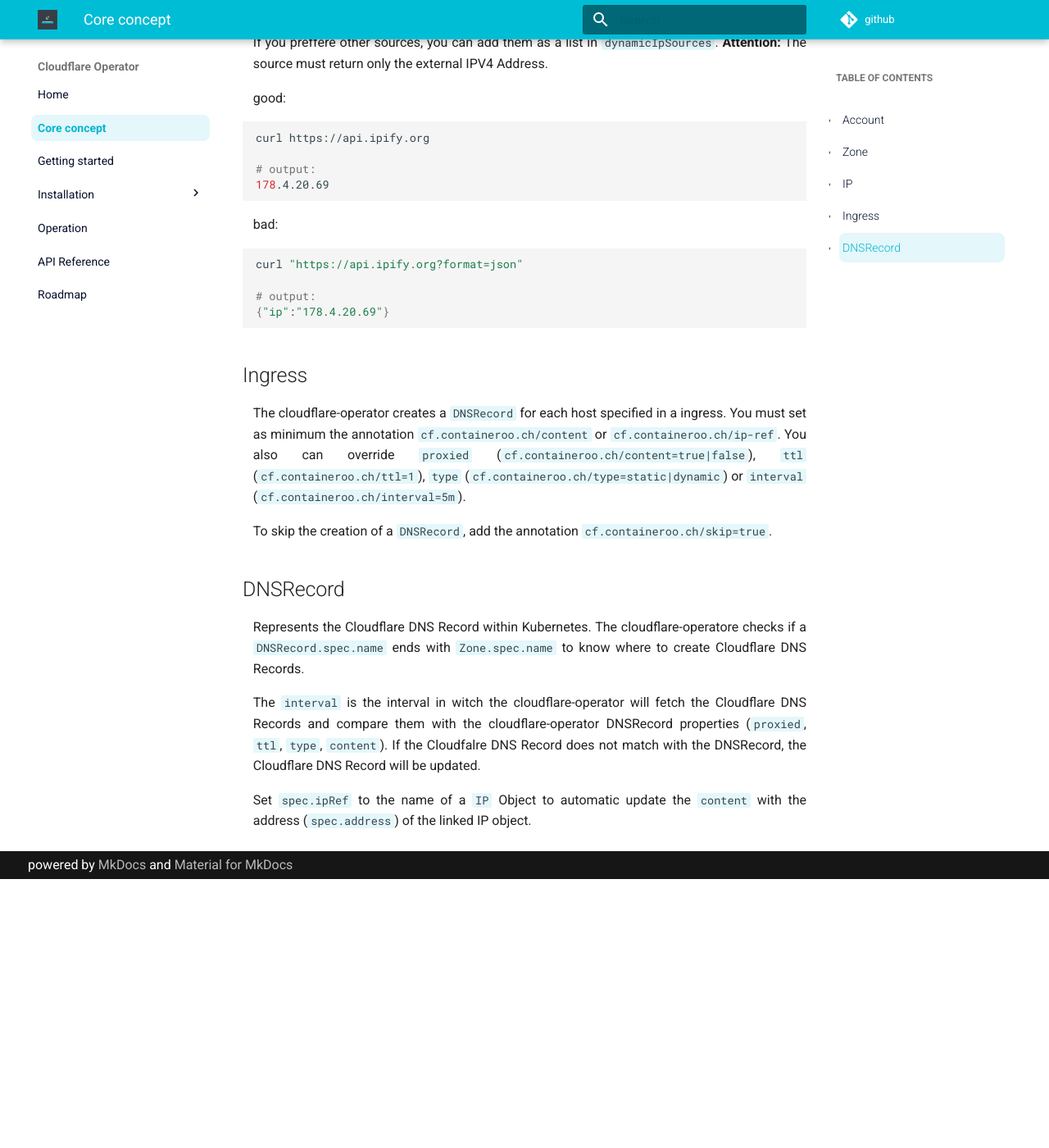
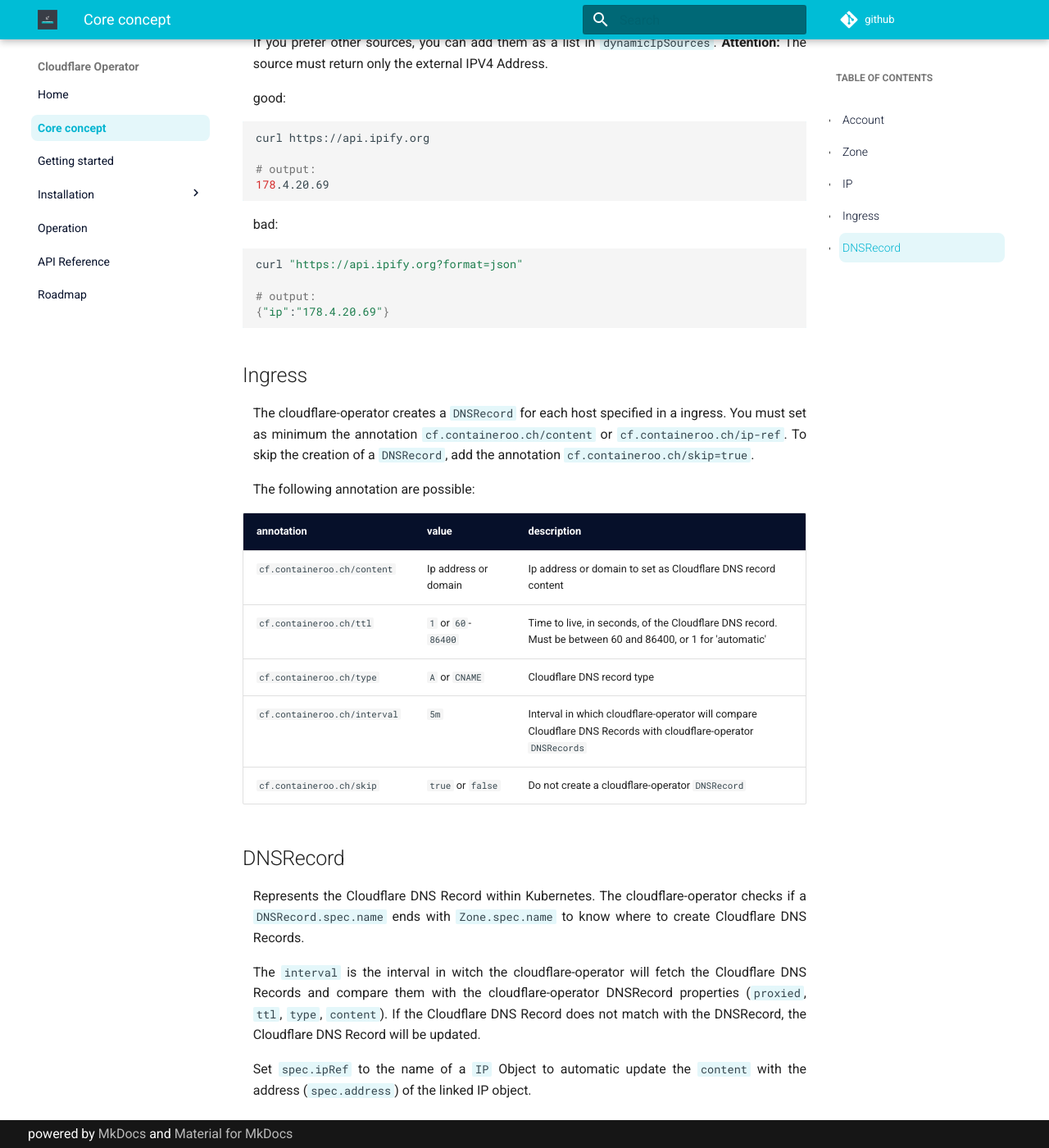
Before and after one commit to containeroo/cloudflare-operator, an MkDocs documentation site: the page built from docs/content/core_concept.md, in a window 1280 px wide and 1400 px high, scrolled down 1037 px. Shown: the whole window at 82% size. Built offline with MkDocs 1.6.1 and Material for MkDocs 9.7.7, drawn with Linux system fonts in a browser that asks for light colours; comment, search, counter and statistics services are not loaded; before the commit the page ends 2109 px from its top, so only the background shows below that; some of the changed text lies outside the part shown.

Commit message:
fix typos

```diff
--- a/docs/content/core_concept.md
+++ b/docs/content/core_concept.md
@@ -1,6 +1,6 @@
 # core concept
 
-The goal of cloudflare-opration is to manage Cloudflare DNS Records inside of Kubernetes.
+The goal of cloudflare-operator is to manage Cloudflare DNS Records inside of Kubernetes.
 
 ## Account
 
@@ -13,7 +13,7 @@ The zones will be automatic populated and updated in the related `Account` objec
 
 The cloudflare-operator checks if a `DNSRecord.spec.name` ends with `Zone.spec.name` to know where to create Cloudflare DNS Records.
 
-The cloudflare-oprator will featch all Cloudflare DNS Records for each `Zone` object.
+The cloudflare-operator will fetch all Cloudflare DNS Records for each `Zone` object.
 
 ## IP
 
@@ -21,14 +21,14 @@ The `IP` Object has two purposes:
 
 1. laziness
 
-You have multiple `DNSRecord` with type `A` who points to the same IP. Link this object with a `DNSRecord` (`spec.ipRef.name`) and the cloudflare-operartor will update all `DNSRecord`'s with this IP instead of manually update all `DNSRecord`'s (`spec.content`) or ingress annotations (`metadata.annotations.cf\.containeroo\.ch/content`).
+You have multiple `DNSRecord` with type `A` who points to the same IP. Link this object with a `DNSRecord` (`spec.ipRef.name`) and the cloudflare-operator will update all `DNSRecord`'s with this IP instead of manually update all `DNSRecord`'s (`spec.content`) or ingress annotations (`metadata.annotations.cf\.containeroo\.ch/content`).
 
 2. "DynDNS"
 
 IF the `type` is set to `dynamic`, the cloudflare-operator will fetch in the given interval ('spec.interval') your external IPv4 address. To get the external IPV4 Address, the cloudflare-operator will random use a list of services.
 
 If no `dynamicIpSources` is specified, the cloudflare-operator will use a hardcoded set of sources.
-If you preffere other sources, you can add them as a list in `dynamicIpSources`.
+If you prefer other sources, you can add them as a list in `dynamicIpSources`.
 **Attention:** The source must return only the external IPV4 Address.
 
 good:
@@ -53,14 +53,22 @@ curl "https://api.ipify.org?format=json"
 
 The cloudflare-operator creates a `DNSRecord` for each host specified in a ingress.
 You must set as minimum the annotation `cf.containeroo.ch/content` or `cf.containeroo.ch/ip-ref`.
-You also can override `proxied` (`cf.containeroo.ch/content=true|false`), `ttl` (`cf.containeroo.ch/ttl=1`), `type` (`cf.containeroo.ch/type=static|dynamic`) or `interval` (`cf.containeroo.ch/interval=5m`).
+To skip the creation of a `DNSRecord`, add the annotation `cf.containeroo.ch/skip=true`.
 
-To skip the creation of a `DNSRecord`, add the annotation `cf.containeroo.ch/skip=true`.
+The following annotation are possible:
+
+| annotation                   | value                | description                                                                                                     |
+| :--------------------------- | :------------------- | :-------------------------------------------------------------------------------------------------------------- |
+| `cf.containeroo.ch/content`  | Ip address or domain | Ip address or domain to set as Cloudflare DNS record content                                                    |
+| `cf.containeroo.ch/ttl`      | `1` or `60`-`86400`  | Time to live, in seconds, of the Cloudflare DNS record. Must be between 60 and 86400, or 1 for 'automatic'      |
+| `cf.containeroo.ch/type`     | `A` or `CNAME`       | Cloudflare DNS record type                                                                                      |
+| `cf.containeroo.ch/interval` | `5m`                 | Interval in which cloudflare-operator will compare Cloudflare DNS Records with cloudflare-operator `DNSRecords` |
+| `cf.containeroo.ch/skip`     | `true` or `false`    | Do not create a cloudflare-operator `DNSRecord`                                                                 |
 
 ## DNSRecord
 
-Represents the Cloudflare DNS Record within Kubernetes. The cloudflare-operatore checks if a `DNSRecord.spec.name` ends with `Zone.spec.name` to know where to create Cloudflare DNS Records.
+Represents the Cloudflare DNS Record within Kubernetes. The cloudflare-operator checks if a `DNSRecord.spec.name` ends with `Zone.spec.name` to know where to create Cloudflare DNS Records.
 
-The `interval` is the interval in witch the cloudflare-operator will fetch the Cloudflare DNS Records and compare them with the cloudflare-operator DNSRecord properties (`proxied`, `ttl`, `type`, `content`). If the Cloudfalre DNS Record does not match with the DNSRecord, the Cloudflare DNS Record will be updated.
+The `interval` is the interval in witch the cloudflare-operator will fetch the Cloudflare DNS Records and compare them with the cloudflare-operator DNSRecord properties (`proxied`, `ttl`, `type`, `content`). If the Cloudflare DNS Record does not match with the DNSRecord, the Cloudflare DNS Record will be updated.
 
 Set `spec.ipRef` to the name of a `IP` Object to automatic update the `content` with the address (`spec.address`) of the linked IP object.
```
Also changed, not shown: docs/content/roadmap.md (+1 -1 lines).
